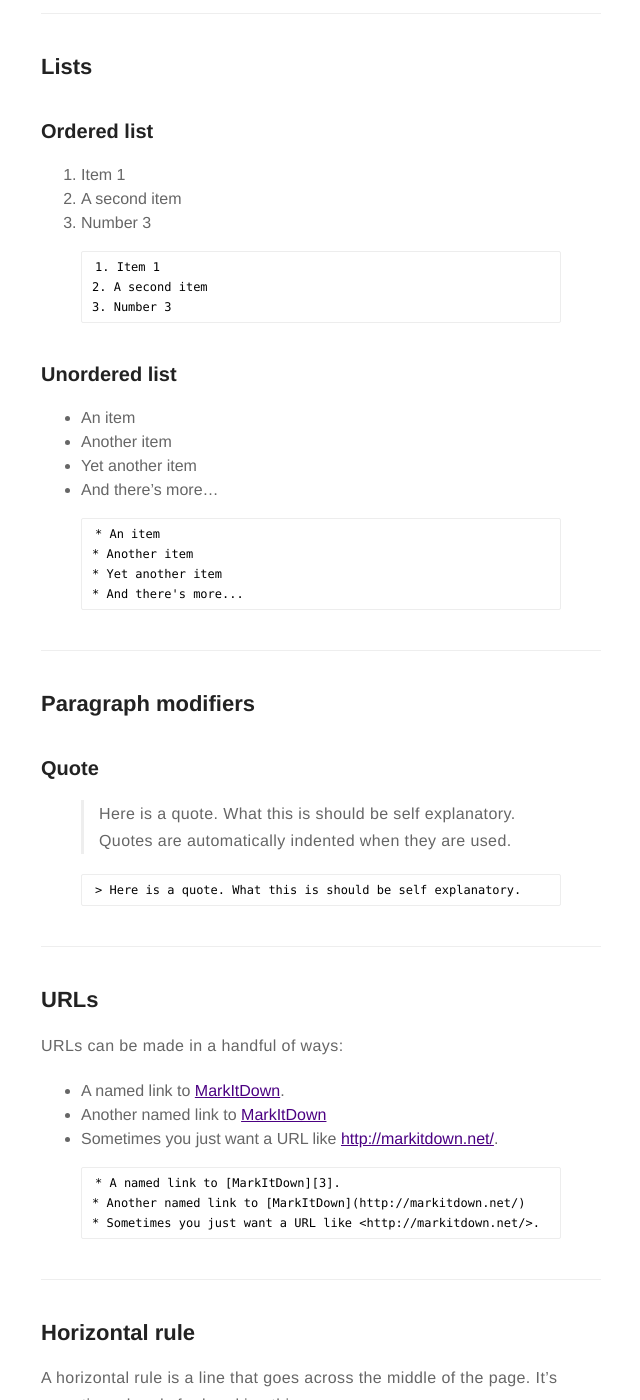
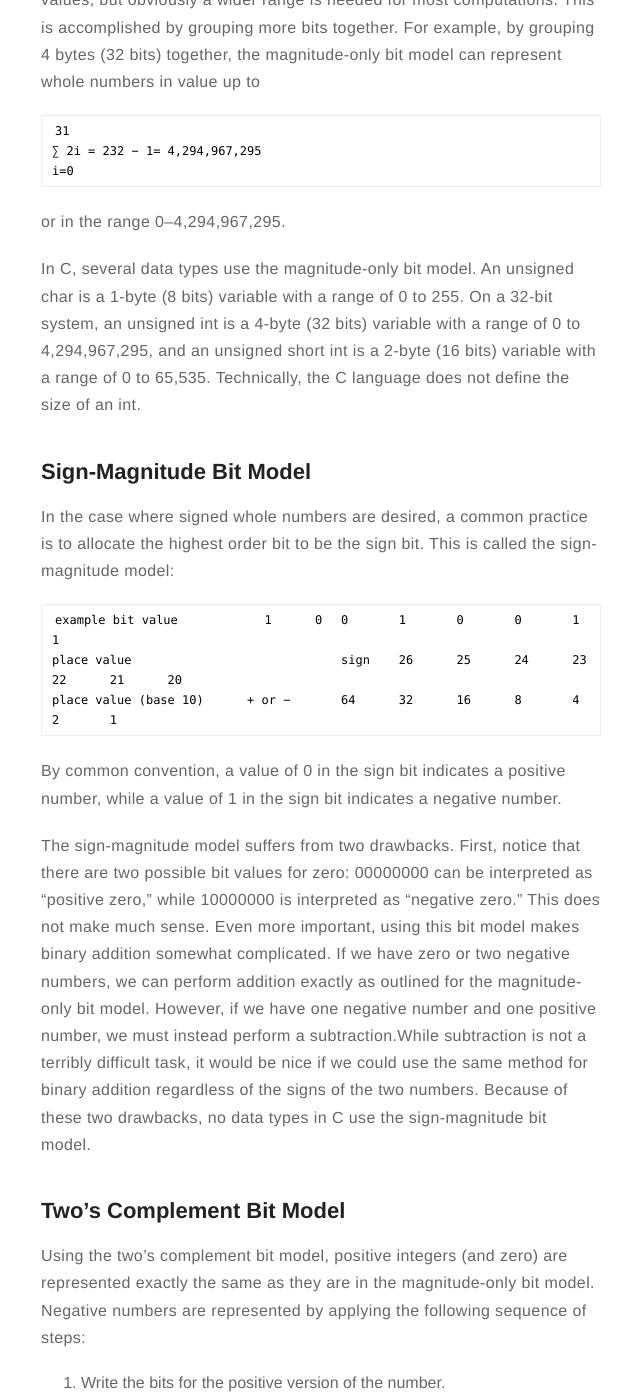
Before and after one commit to profkemalaydin/BedirT.github.io, a Jekyll site: the page built from _posts/2016-11-24-markdown-with-noodles.markdown, in a window 1280 px wide and 1400 px high, scrolled down 1507 px. Shown: the whole window, without its empty margins (319-959 px from the left). Built offline with Jekyll 4.4.1, drawn with Linux system fonts in a browser that asks for light colours; comment, search, counter and statistics services are not loaded; some of the changed text lies outside the part shown.

Commit message:
bit models added

```diff
--- a/_posts/2016-11-24-markdown-with-noodles.markdown
+++ b/_posts/2016-11-24-markdown-with-noodles.markdown
@@ -5,224 +5,80 @@ date: 2015-11-24 14:40
 tag: markdown
 #star: true
 ---
+# Bit Models
 
-## Summary:
+A bit, short for binary digit, is a binary valued variable. The two possible values are typically written as 1 and 0, or true and false. On a computing chip (processor, memory chip, etc.), they are represented by high and low voltages
 
-You can pick as item to sse how to apply in markdown.
+Everything in computing is based upon combinations of bits
+bits can be either 1 or 0. Since a single bit can represent only two values, we must group bits together to represent a wider range of numbers.
 
-### Comum Elements
-- [Basic formatting](#basic-formatting)
-- [Headings](#headings)
-- [Lists](#lists)
-- [Paragraph Modifiers](#paragraph-modifiers)
-- [Urls](#urls)
-- [Horizontal Rule](#horizontal-rule)
-- [Images](#images)
-- [Code](#code)
+                        0 0 0 1 0 0 1 1
 
-### Especial Elements
-- [Evidence](#evidence)
-- [Star](#star)
-- [Gist](#gist)
+When bits are grouped, there are a variety of methods for interpreting them collectively. Each method of interpretation is called a bit model.
 
----
+## Magnitude-only Bit Model
 
-## Basic formatting
+The simplest bit model is for nonnegative whole numbers. In this case, each bit represents a nonnegative integer power of 2. The place values of the bits are as follows:
 
-This note **demonstrates** some of what [Markdown][1] is *capable of doing*.
+    example bit value		 0	 0	 0	 1	 0	 0	 1	 1
+    place value             27   26	 25	 24	 23	 22	 21	 20
+    place value (base 10) 	128	 64	 32	 16	 8	 4	 2	 1
 
----
+The total value of the number represented is found by adding up the place values of all the bits. In the example above, the value represented in the 8 bits (1 byte) is 19:
 
-## Headings
+    0 + 0 + 0 + 16 + 0 + 0 + 2 + 1= 19
 
-There are six levels of headings. They correspond with the six levels of HTML headings. You've probably noticed them already in the page. Each level down uses one more hash character.
+Given 8 bits, it is possible to store whole numbers in value up to
 
-# Headings can be small
+    7
+    ∑2i = 28 − 1= 255
+    i=0
 
-## Headings can be small
+or in the range 0 to 255.
 
-### Headings can be small
+The significance of bits can be thought of as which digits most change the number. It is common practice to list bits from highest to lowest, left to right, following the same convention used to write base 10 numbers.
 
-#### Headings can be small
+In general, storing numbers only within the range 0–255 is not terribly useful. Some things do use this range, such as graphical display pixel values, but obviously a wider range is needed for most computations. This is accomplished by grouping more bits together. For example, by grouping 4 bytes (32 bits) together, the magnitude-only bit model can represent whole numbers in value up to
 
-{% highlight raw %}
-# Heading
-## Heading
-### Heading
-#### Heading
-{% endhighlight %}
 
----
+    31
+    ∑ 2i = 232 − 1= 4,294,967,295
+    i=0
 
-## Lists
+or in the range 0–4,294,967,295.
 
-### Ordered list
+In C, several data types use the magnitude-only bit model. An unsigned char is a 1-byte (8 bits) variable with a range of 0 to 255. On a 32-bit system, an unsigned int is a 4-byte (32 bits) variable with a range of 0 to 4,294,967,295, and an unsigned short int is a 2-byte (16 bits) variable with a range of 0 to 65,535. Technically, the C language does not define the size of an int.
 
-1. Item 1
-2. A second item
-3. Number 3
+## Sign-Magnitude Bit Model
 
-{% highlight raw %}
-1. Item 1
-2. A second item
-3. Number 3
-{% endhighlight %}
+In the case where signed whole numbers are desired, a common practice is to allocate the highest order bit to be the sign bit. This is called the sign-magnitude model:
 
-### Unordered list
+    example bit value            1      0 	0 	1 	0 	0 	1 	1
+    place value			        sign 	26	25	24	23	22	21	20
+    place value (base 10) 	   + or − 	64	32 	16 	8 	4	2	1
 
-* An item
-* Another item
-* Yet another item
-* And there's more...
+By common convention, a value of 0 in the sign bit indicates a positive number, while a value of 1 in the sign bit indicates a negative number.
 
-{% highlight raw %}
-* An item
-* Another item
-* Yet another item
-* And there's more...
-{% endhighlight %}
+The sign-magnitude model suffers from two drawbacks. First, notice that there are two possible bit values for zero: 00000000 can be interpreted as “positive zero,” while 10000000 is interpreted as “negative zero.” This does not make much sense. Even more important, using this bit model makes binary addition somewhat complicated. If we have zero or two negative numbers, we can perform addition exactly as outlined for the magnitude-only bit model. However, if we have one negative number and one positive number, we must instead perform a subtraction.While subtraction is not a terribly difficult task, it would be nice if we could use the same method for binary addition regardless of the signs of the two numbers. Because of these two drawbacks, no data types in C use the sign-magnitude bit model.
 
----
+## Two’s Complement Bit Model
 
-## Paragraph modifiers
+Using the two’s complement bit model, positive integers (and zero) are represented exactly the same as they are in the magnitude-only bit model. Negative numbers are represented by applying the following sequence of steps:
+1. Write the bits for the positive version of the number.
+2. Invert (flip) all the bits.
+3. Add 1.
 
-### Quote
 
-> Here is a quote. What this is should be self explanatory. Quotes are automatically indented when they are used.
+For example, to represent −7, we proceed through the following steps:
 
-{% highlight raw %}
-> Here is a quote. What this is should be self explanatory.
-{% endhighlight raw %}
+    positive value(+7)		0 	0	0	0	0 	1 	1 	1
+    invert all bits 		1	1 	1 	1 	1	0	0	0
+    add 1                   1 	1 	1	1	1 	0 	0	1
 
----
+The process of adding 1 is carried out exactly as described in the previous sections. Based on our example, we find that the two’s complement bit representation for −7, using 8 bits, is 11111001. When a two’s complement number has a 1 in the highest bit, it indicates that the number is negative. To find the value, we perform the same steps:
 
-## URLs
+    unknown value (+?)		1 	1	1	1	1 	0 	0 	1
+    invert all bits 		0	0 	0 	0 	0	1	1	0
+    add 1                   0 	0 	0	0	0 	1 	1	1
 
-URLs can be made in a handful of ways:
-
-* A named link to [MarkItDown][3].
-* Another named link to [MarkItDown](http://markitdown.net/)
-* Sometimes you just want a URL like <http://markitdown.net/>.
-
-{% highlight raw %}
-* A named link to [MarkItDown][3].
-* Another named link to [MarkItDown](http://markitdown.net/)
-* Sometimes you just want a URL like <http://markitdown.net/>.
-{% endhighlight %}
-
----
-
-## Horizontal rule
-
-A horizontal rule is a line that goes across the middle of the page.
-It's sometimes handy for breaking things up.
-
-{% highlight raw %}
----
-{% endhighlight %}
-
----
-
-## Images
-
-Markdown can also contain images. I'll need to add something here sometime.
-
-![Markdowm Image][6]
-
-{% highlight raw %}
-![Markdowm Image][http://kune.fr/wp-content/uploads/2013/10/ghost-blog.jpg]
-{% endhighlight %}
-
----
-
-## Code
-
-A HTML Example:
-
-{% highlight html %}
-<!DOCTYPE html>
-<html lang="en">
-<head>
-    <meta charset="UTF-8">
-    <title>Document</title>
-</head>
-<body>
-    <h1>Just a test</h1>
-</body>
-</html>
-{% endhighlight %}
-
-A CSS Example:
-
-{% highlight css %}
-pre {
-    padding: 10px;
-    font-size: .8em;
-    white-space: pre;
-}
-
-pre, table {
-    width: 100%;
-}
-
-code, pre, tt {
-    font-family: Monaco, Consolas, Inconsolata, monospace, sans-serif;
-    background: rgba(0,0,0,.05);
-}
-{% endhighlight %}
-
-A JS Example:
-
-{% highlight js %}
-// Sticky Header
-$(window).scroll(function() {
-
-    if ($(window).scrollTop() > 900 && !$("body").hasClass('show-menu')) {
-        $('#hamburguer__open').fadeOut('fast');
-    } else if (!$("body").hasClass('show-menu')) {
-        $('#hamburguer__open').fadeIn('fast');
-    }
-
-});
-{% endhighlight %}
-
----
-
-## Evidence
-
-You can try the evidence!
-
-<span class="evidence">Paragraphs can be written like so. A paragraph is the basic block of Markdown. A paragraph is what text will turn into when there is no reason it should become anything else.</span>
-
-{% highlight html %}
-<span class="evidence">Paragraphs can be written like so. A paragraph is the basic block of Markdown. A paragraph is what text will turn into when there is no reason it should become anything else.</span>
-{% endhighlight %}
-
----
-
-## Star
-
-You can star a post. Just add the tag to the markdown file.
-
-{% highlight raw %}
-star: true
-{% endhighlight %}
-
----
-
-## Gist
-
-You can add Gists from github.
-
-{% highlight raw %}
-{ % gist sergiokopplin/f393ac99fdb2d123e9f6 % }
-{% endhighlight %}
-
-{% gist sergiokopplin/f393ac99fdb2d123e9f6 %}
-
-[1]: http://daringfireball.net/projects/markdown/
-[2]: http://www.fileformat.info/info/unicode/char/2163/index.htm
-[3]: http://www.markitdown.net/
-[4]: http://daringfireball.net/projects/markdown/basics
-[5]: http://daringfireball.net/projects/markdown/syntax
-[6]: http://kune.fr/wp-content/uploads/2013/10/ghost-blog.jpg
+After performing these steps, the value provides the magnitude of the negative number. In this example, we get a magnitude of 7, so the original bit pattern 11111001 is known to be −7.
```
